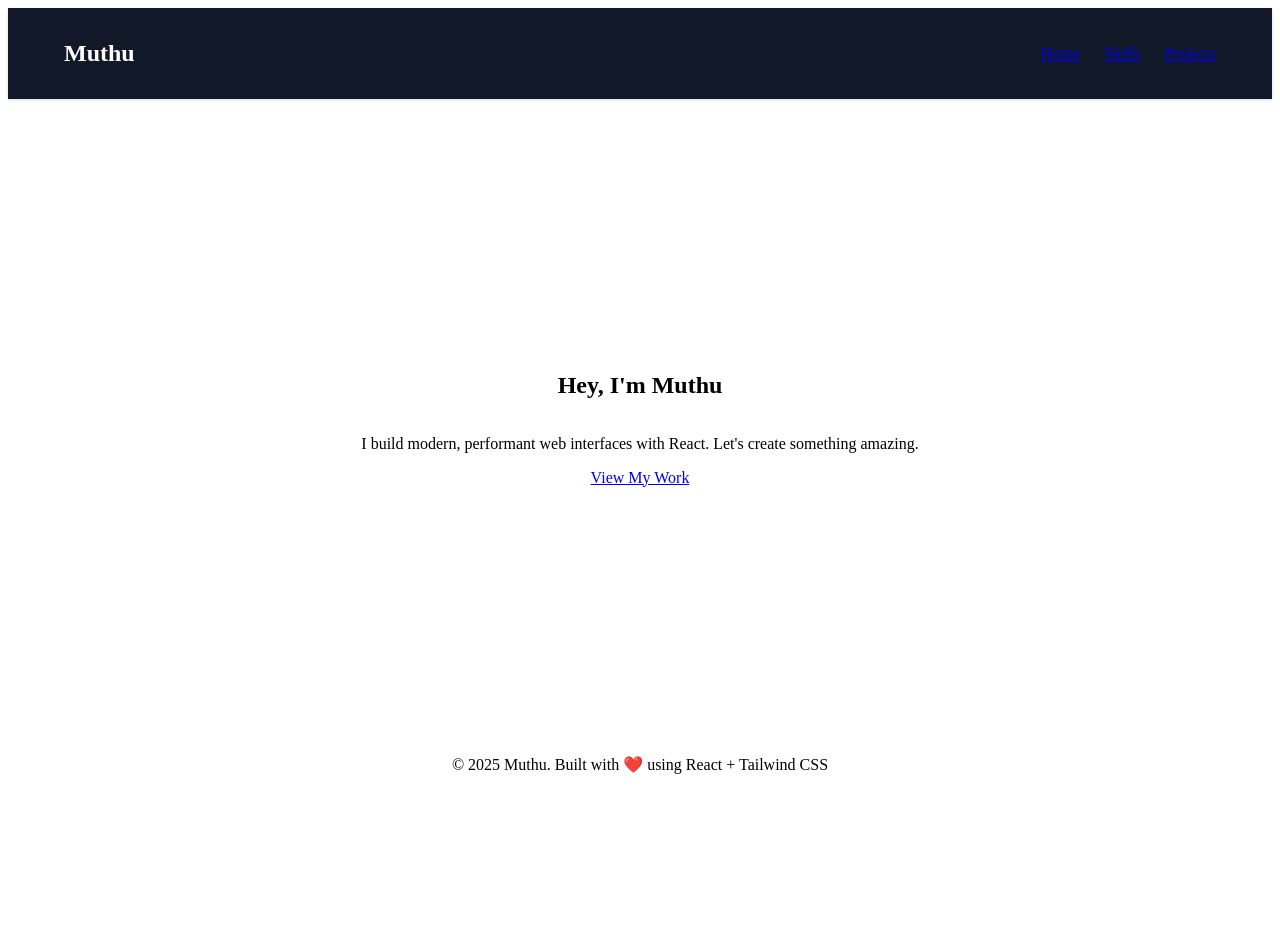
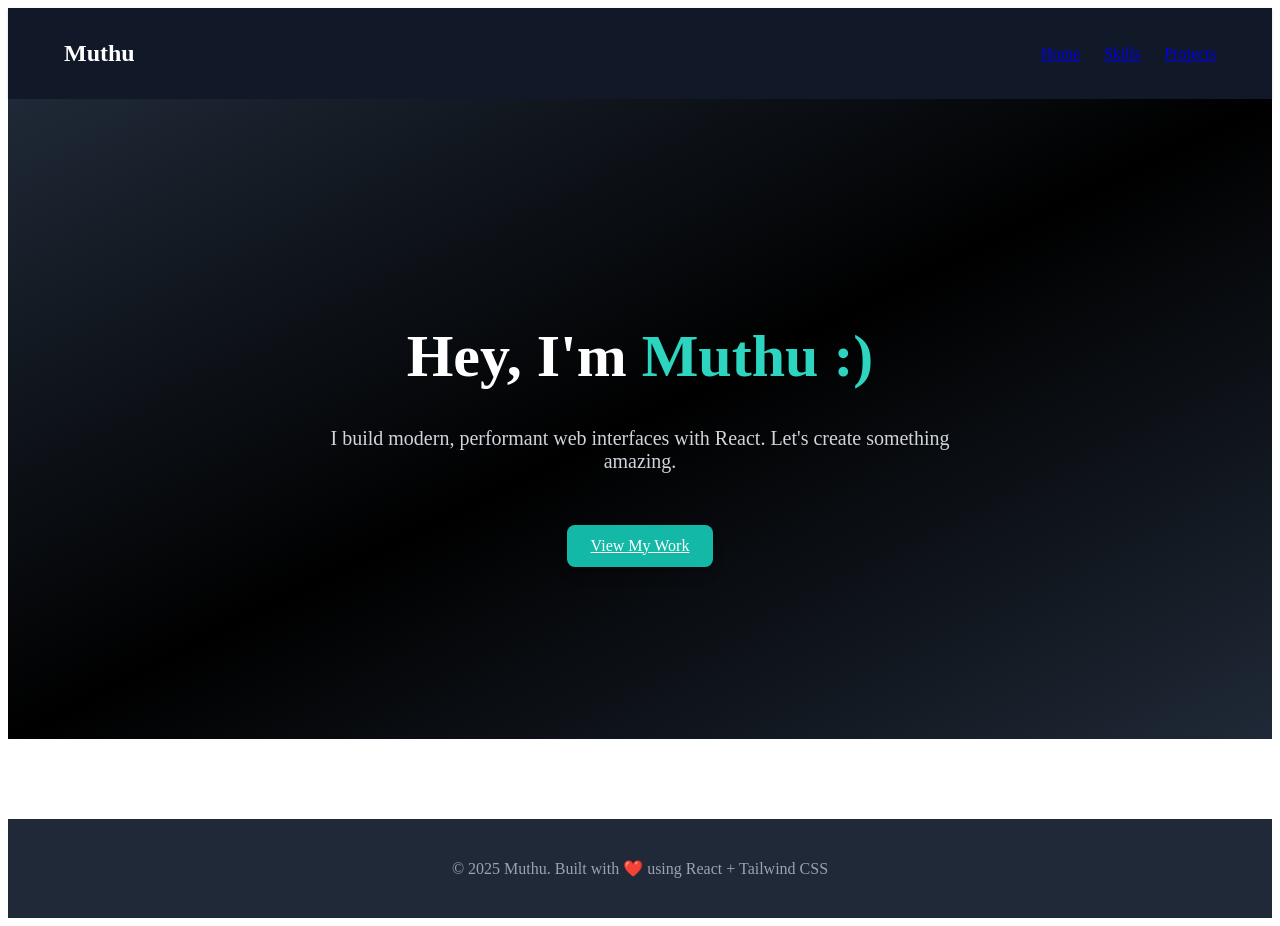
Before and after one commit to Muthu1612/Portfolio, a React (Vite) app: page / in a window 1280 px wide. Before the commit the page ends 800 px from the top, so only its background shows below. Built offline with nearby package versions, Linux system fonts and the light colour scheme.

Commit message:
css fixes

```diff
--- a/src/components/Footer.jsx
+++ b/src/components/Footer.jsx
@@ -1,6 +1,6 @@
 const Footer = () => {
   return (
-    <footer className="bg-gray-800 text-gray-400 text-center py-6 mt-20">
+    <footer className="footer">
       <p>&copy; {new Date().getFullYear()} Muthu. Built with ❤️ using React + Tailwind CSS</p>
     </footer>
   );
--- a/src/components/Hero.jsx
+++ b/src/components/Hero.jsx
@@ -2,18 +2,18 @@ import { motion } from 'framer-motion';
 
 const Hero = () => {
   return (
-    <section className="bg-gradient-to-br from-gray-900 via-black to-gray-900 text-white min-h-[80vh] flex flex-col justify-center items-center text-center px-6">
+    <section className="hero-section">
       <motion.h2
-        className="text-4xl md:text-6xl font-extrabold mb-4"
+        className="hero-title"
         initial={{ opacity: 0, y: -30 }}
         animate={{ opacity: 1, y: 0 }}
         transition={{ duration: 0.8 }}
       >
-        Hey, I'm <span className="text-teal-400">Muthu</span>
+        Hey, I'm <span className="hero-highlight">Muthu :)</span>
       </motion.h2>
 
       <motion.p
-        className="text-xl md:text-2xl text-gray-300 max-w-2xl"
+        className="hero-text"
         initial={{ opacity: 0, y: 20 }}
         animate={{ opacity: 1, y: 0 }}
         transition={{ duration: 1, delay: 0.4 }}
@@ -23,7 +23,7 @@ const Hero = () => {
 
       <motion.a
         href="#projects"
-        className="mt-8 inline-block bg-teal-500 hover:bg-teal-600 text-white py-3 px-6 rounded-lg shadow-lg transition"
+        className="hero-button"
         initial={{ opacity: 0, scale: 0.9 }}
         animate={{ opacity: 1, scale: 1 }}
         transition={{ duration: 0.8, delay: 0.8 }}
--- a/src/styles/layout.css
+++ b/src/styles/layout.css
@@ -6,7 +6,7 @@
   .header {
     background-color: #111827; /* Equivalent to bg-gray-900 */
     color: #fff; /* Equivalent to text-white */
-    box-shadow: 0 1px 3px 0 rgba(0,0,0,0.1), 0 1px 2px 0 rgba(0,0,0,0.06); /* Equivalent to shadow-md */
+    box-shadow: 0 1px 3px 0 rgba(0,0,0,0.1), 0 1px 2px 0 rgba(0,0,0,0.06); /* shadow-md */
   }
 
   .header-container {
@@ -17,15 +17,14 @@
     padding-right: 1rem;
     padding-top: 1rem; /* py-4 */
     padding-bottom: 1rem;
-    display: flex; /* flex */
-    justify-content: space-between; /* justify-between */
-    align-items: center; /* items-center */
+    display: flex;
+    justify-content: space-between;
+    align-items: center;
   }
 
   .nav-links {
-    /* space-x-6 */
     display: flex;
-    gap: 1.5rem;
+    gap: 1.5rem; /* space-x-6 */
   }
 
   .nav-link {
@@ -34,4 +33,70 @@
   .nav-link:hover {
     color: #2dd4bf; /* text-teal-400 */
   }
+
+  /* ✅ Footer Styles */
+  .footer {
+    background-color: #1f2937; /* bg-gray-800 */
+    color: #9ca3af; /* text-gray-400 */
+    text-align: center;
+    padding-top: 1.5rem; /* py-6 */
+    padding-bottom: 1.5rem;
+    margin-top: 5rem; /* mt-20 */
+  }
+
+  .hero-section {
+    background: linear-gradient(to bottom right, #1f2937, #000000, #1f2937); /* Tailwind's gradient from-gray-900 via-black to-gray-900 */
+    color: #ffffff; /* text-white */
+    min-height: 80vh;
+    display: flex;
+    flex-direction: column;
+    justify-content: center;
+    align-items: center;
+    text-align: center;
+    padding-left: 1.5rem; /* px-6 */
+    padding-right: 1.5rem;
+  }
+
+  .hero-title {
+    font-size: 2.25rem; /* text-4xl */
+    font-weight: 800; /* font-extrabold */
+    margin-bottom: 1rem; /* mb-4 */
+  }
+
+  @media (min-width: 768px) {
+    .hero-title {
+      font-size: 3.75rem; /* md:text-6xl */
+    }
+
+    .hero-text {
+      font-size: 1.5rem; /* md:text-2xl */
+    }
+  }
+
+  .hero-highlight {
+    color: #2dd4bf; /* text-teal-400 */
+  }
+
+  .hero-text {
+    font-size: 1.25rem; /* text-xl */
+    color: #d1d5db; /* text-gray-300 */
+    max-width: 42rem; /* max-w-2xl */
+  }
+
+  .hero-button {
+    margin-top: 2rem; /* mt-8 */
+    display: inline-block;
+    background-color: #14b8a6; /* bg-teal-500 */
+    color: #ffffff;
+    padding: 0.75rem 1.5rem; /* py-3 px-6 */
+    border-radius: 0.5rem; /* rounded-lg */
+    box-shadow: 0 10px 15px -3px rgba(0, 0, 0, 0.1),
+                0 4px 6px -2px rgba(0, 0, 0, 0.05); /* shadow-lg */
+    transition: background-color 0.3s;
+  }
+
+  .hero-button:hover {
+    background-color: #0d9488; /* hover:bg-teal-600 */
+  }
+
 }
```
